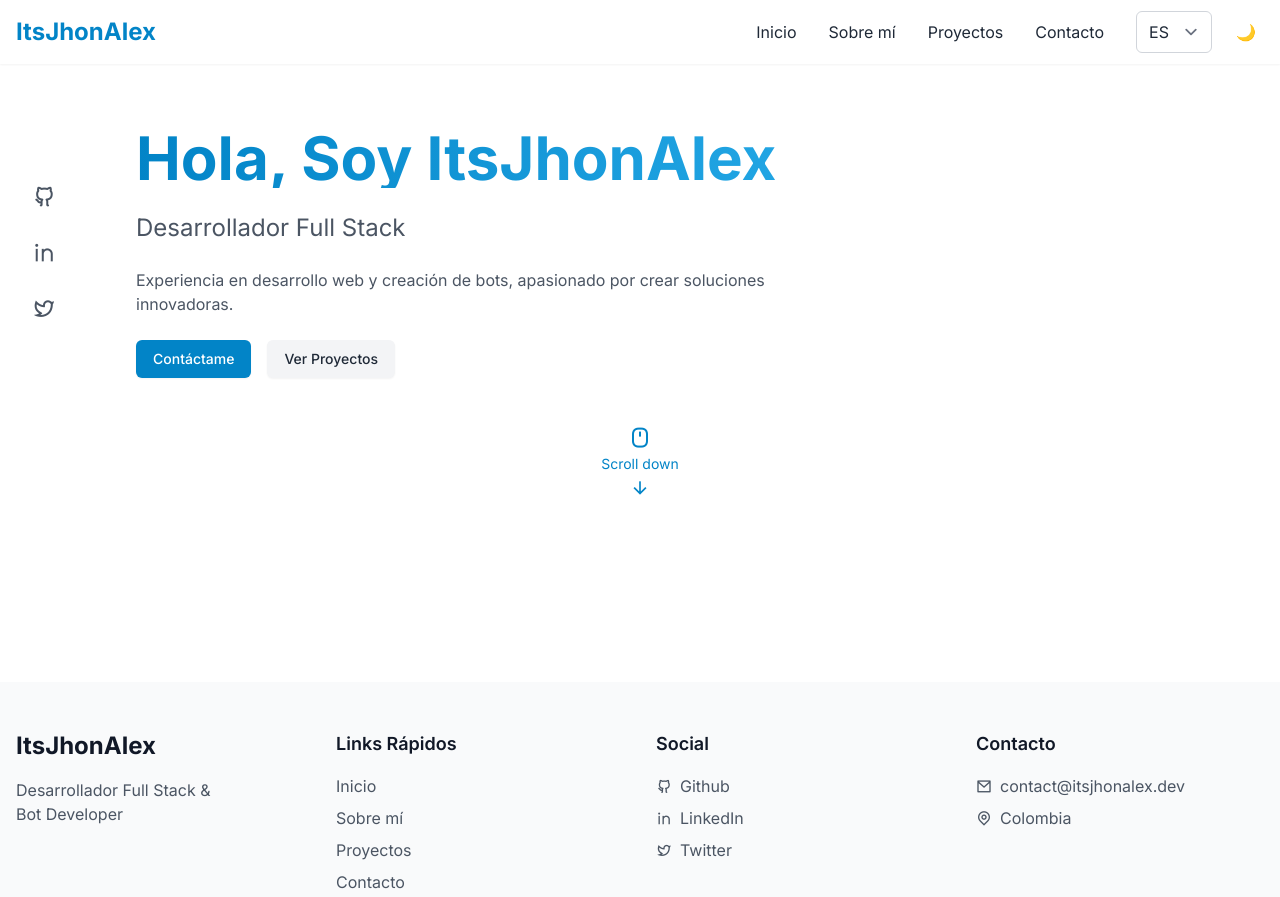
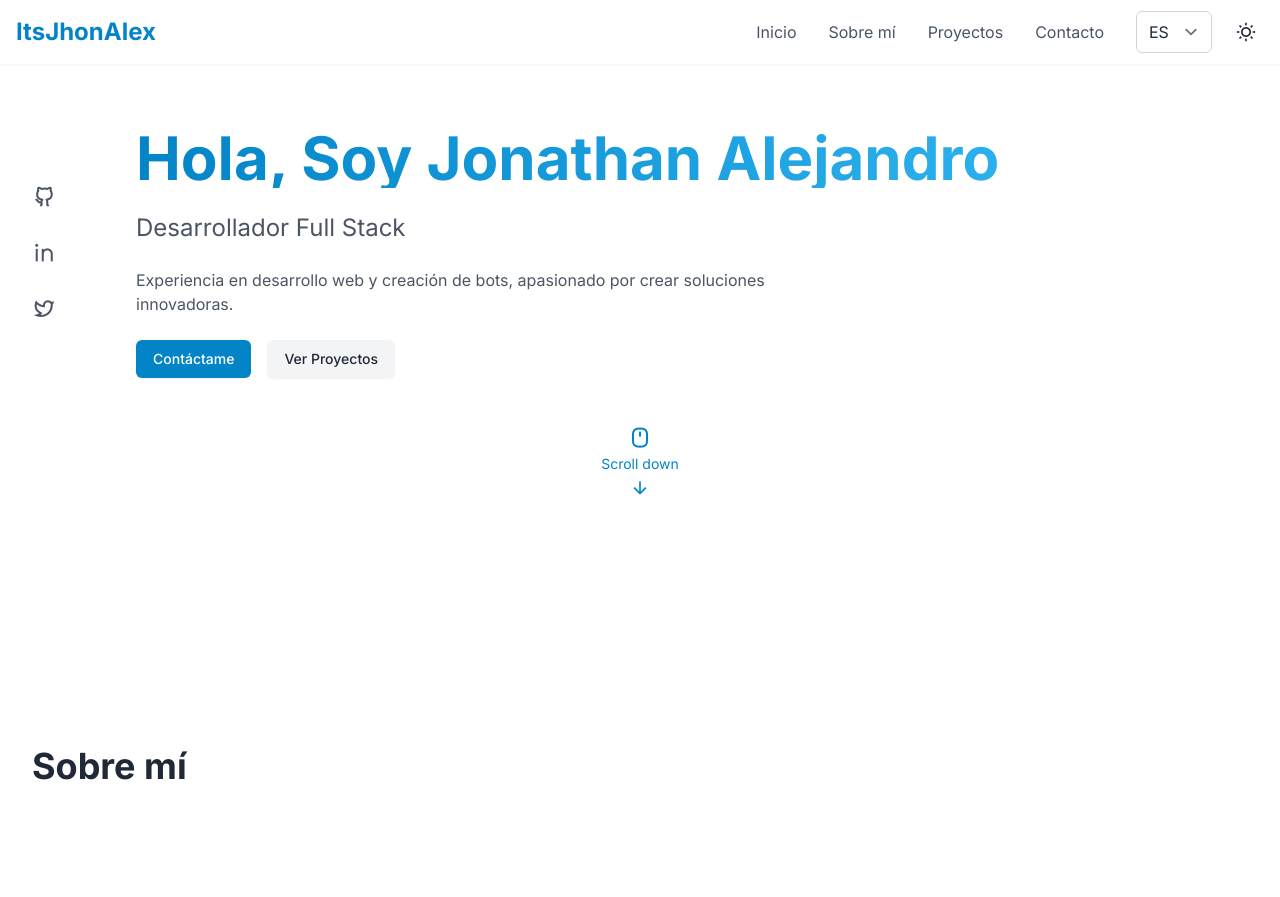
Before and after one commit to ItsJhonAlex/ItsJhonAlex_Portfolio, a website built with Vite: page index.html in a window 1280 px wide. Shown: the top 897 px of the page. Built offline with nearby package versions, Linux system fonts and the light colour scheme.

Commit message:
feat 🚀: add navigo for routing and enhance UI components
- Added 'navigo' dependency for client-side routing.
- Updated ROADMAP.md to reflect completion of routing system.
- Enhanced Header component with theme toggle functionality and improved styling.
- Updated Footer component with new contact information.
- Modified Home component to include a personalized greeting.
- Improved global styles for smoother transitions and added new utility classes.
- Integrated About, Projects, and Contact components into the main application layout.

```diff
--- a/package.json
+++ b/package.json
@@ -17,5 +17,8 @@
     "tailwindcss": "^3.4.16",
     "typescript": "~5.6.2",
     "vite": "^6.0.1"
+  },
+  "dependencies": {
+    "navigo": "^8.11.1"
   }
 }
--- /dev/null
+++ b/src/components/about/About.ts
@@ -0,0 +1,8 @@
+export const About = () => `
+  <section id="about" class="section min-h-screen pt-24 md:pt-32">
+    <div class="container">
+      <h2 class="text-4xl font-bold">Sobre mí</h2>
+      <!-- Contenido About -->
+    </div>
+  </section>
+`
--- /dev/null
+++ b/src/components/contact/Contact.ts
@@ -0,0 +1,8 @@
+export const Contact = () => `
+  <section id="contact" class="section min-h-screen pt-24 md:pt-32">
+    <div class="container">
+      <h2 class="text-4xl font-bold">Contacto</h2>
+      <!-- Contenido Contact -->
+    </div>
+  </section>
+`
--- a/src/components/footer/Footer.ts
+++ b/src/components/footer/Footer.ts
@@ -83,11 +83,11 @@ export const Footer = () => `
           <ul class="space-y-2">
             <li class="flex items-center gap-2 text-gray-600 dark:text-gray-400">
               <i class="ri-mail-line"></i>
-              <span>contact@itsjhonalex.dev</span>
+              <span>itsjhonalex@gmail.com</span>
             </li>
             <li class="flex items-center gap-2 text-gray-600 dark:text-gray-400">
               <i class="ri-map-pin-line"></i>
-              <span>Colombia</span>
+              <span>Cuba</span>
             </li>
           </ul>
         </div>
--- a/src/components/header/Header.ts
+++ b/src/components/header/Header.ts
@@ -1,8 +1,8 @@
 export const Header = () => `
-  <header class="fixed w-full top-0 z-50 bg-white dark:bg-gray-900 shadow-sm">
+  <header class="fixed w-full top-0 z-50 bg-white/90 backdrop-blur-sm dark:bg-gray-900/90 shadow-sm transition-colors duration-200">
     <nav class="container mx-auto px-4 h-16">
       <div class="flex justify-between items-center h-full">
-        <a href="#" class="text-2xl font-bold text-primary-600">
+        <a href="#home" class="text-2xl font-bold text-primary-600">
           ItsJhonAlex
         </a>
 
@@ -19,8 +19,10 @@ export const Header = () => `
               <option value="en">EN</option>
             </select>
 
-            <button class="theme-toggle p-2 rounded-full hover:bg-gray-100 dark:hover:bg-gray-800">
-              🌙
+            <button id="theme-toggle"
+                    class="p-2 rounded-full hover:bg-gray-100 dark:hover:bg-gray-800 transition-colors">
+              <i class="ri-sun-line text-xl dark:hidden"></i>
+              <i class="ri-moon-line text-xl hidden dark:block"></i>
             </button>
           </div>
         </div>
@@ -32,16 +34,6 @@ export const Header = () => `
           </svg>
         </button>
       </div>
-
-      <!-- Menú móvil -->
-      <div class="hidden md:hidden">
-        <div class="px-2 pt-2 pb-3 space-y-1">
-          <a href="#home" class="nav-link-mobile">Inicio</a>
-          <a href="#about" class="nav-link-mobile">Sobre mí</a>
-          <a href="#projects" class="nav-link-mobile">Proyectos</a>
-          <a href="#contact" class="nav-link-mobile">Contacto</a>
-        </div>
-      </div>
     </nav>
   </header>
 `
--- a/src/components/home/Home.ts
+++ b/src/components/home/Home.ts
@@ -21,7 +21,7 @@ export const Home = () => `
         <!-- Content -->
         <div class="lg:col-span-11 space-y-6 text-center lg:text-left">
           <h1 class="text-4xl md:text-6xl font-bold bg-gradient-to-r from-primary-600 to-primary-400 bg-clip-text text-transparent">
-            Hola, Soy ItsJhonAlex
+            Hola, Soy Jonathan Alejandro
           </h1>
           <h2 class="text-xl md:text-2xl text-gray-600 dark:text-gray-400">
             Desarrollador Full Stack
--- /dev/null
+++ b/src/components/projects/Projects.ts
@@ -0,0 +1,8 @@
+export const Projects = () => `
+  <section id="projects" class="section min-h-screen pt-24 md:pt-32">
+    <div class="container">
+      <h2 class="text-4xl font-bold">Proyectos</h2>
+      <!-- Contenido Projects -->
+    </div>
+  </section>
+`
--- a/src/main.ts
+++ b/src/main.ts
@@ -2,6 +2,10 @@ import './styles/global.css'
 import { Header } from './components/header/Header'
 import { Footer } from './components/footer/Footer'
 import { Home } from './components/home/Home'
+import { About } from './components/about/About'
+import { Projects } from './components/projects/Projects'
+import { Contact } from './components/contact/Contact'
+import { ThemeManager } from './utils/theme'
 
 class App {
   private container: HTMLElement
@@ -10,14 +14,50 @@ class App {
     this.container = document.querySelector<HTMLDivElement>('#app')!
   }
 
+  initTheme() {
+    // Aplicar tema inicial
+    ThemeManager.applyTheme(ThemeManager.getTheme())
+
+    // Agregar event listener al botón de tema
+    const themeToggle = document.getElementById('theme-toggle')
+    if (themeToggle) {
+      themeToggle.addEventListener('click', () => {
+        ThemeManager.toggle()
+      })
+    }
+  }
+
+  initScrollBehavior() {
+    document.querySelectorAll('a[href^="#"]').forEach((anchor: Element) => {
+      anchor.addEventListener('click', (e: Event) => {
+        e.preventDefault()
+        const targetId = (anchor as HTMLAnchorElement).getAttribute('href')
+        const targetElement = document.querySelector(targetId!)
+
+        if (targetElement) {
+          targetElement.scrollIntoView({
+            behavior: 'smooth',
+            block: 'start'
+          })
+        }
+      })
+    })
+  }
+
   async render() {
     this.container.innerHTML = `
       ${Header()}
-      <main class="main-content">
+      <main>
         ${Home()}
+        ${About()}
+        ${Projects()}
+        ${Contact()}
       </main>
       ${Footer()}
     `
+
+    this.initScrollBehavior()
+    this.initTheme()
   }
 }
 
--- a/src/styles/global.css
+++ b/src/styles/global.css
@@ -8,17 +8,21 @@
   }
 
   body {
-    @apply bg-white dark:bg-gray-900 text-gray-800 dark:text-gray-200;
+    @apply bg-white dark:bg-gray-900 text-gray-800 dark:text-gray-200 transition-colors duration-200;
   }
 }
 
 @layer components {
+  .nav-link {
+    @apply text-gray-600 dark:text-gray-400 hover:text-primary-600 dark:hover:text-primary-500 transition-colors;
+  }
+
   .btn {
-    @apply inline-flex items-center px-4 py-2 border border-transparent text-sm font-medium rounded-md shadow-sm text-white bg-primary-600 hover:bg-primary-700 focus:outline-none focus:ring-2 focus:ring-offset-2 focus:ring-primary-500;
+    @apply inline-flex items-center px-4 py-2 border border-transparent text-sm font-medium rounded-md shadow-sm text-white bg-primary-600 hover:bg-primary-700 focus:outline-none focus:ring-2 focus:ring-offset-2 focus:ring-primary-500 transition-colors;
   }
 
   .section {
-    @apply py-16 md:py-24;
+    @apply py-16 md:py-24 scroll-mt-16;
   }
 
   .container {
--- /dev/null
+++ b/src/utils/theme.ts
@@ -0,0 +1,36 @@
+type Theme = 'light' | 'dark'
+
+export const ThemeManager = {
+  storageKey: 'theme-preference',
+
+  getTheme(): Theme {
+    if (typeof window === 'undefined') return 'light'
+
+    // Verificar localStorage
+    const storedTheme = localStorage.getItem(this.storageKey) as Theme
+    if (storedTheme) return storedTheme
+
+    // Verificar preferencia del sistema
+    return window.matchMedia('(prefers-color-scheme: dark)').matches ? 'dark' : 'light'
+  },
+
+  setTheme(theme: Theme) {
+    localStorage.setItem(this.storageKey, theme)
+    this.applyTheme(theme)
+  },
+
+  applyTheme(theme: Theme) {
+    if (theme === 'dark') {
+      document.documentElement.classList.add('dark')
+    } else {
+      document.documentElement.classList.remove('dark')
+    }
+  },
+
+  toggle() {
+    const current = this.getTheme()
+    const newTheme = current === 'light' ? 'dark' : 'light'
+    this.setTheme(newTheme)
+    return newTheme
+  }
+}
```
Also changed, not shown: ROADMAP.md (+10 -10 lines), pnpm-lock.yaml, src/components/about/about.css (added), src/components/contact/contact.css (added), src/components/projects/projects.css (added).
